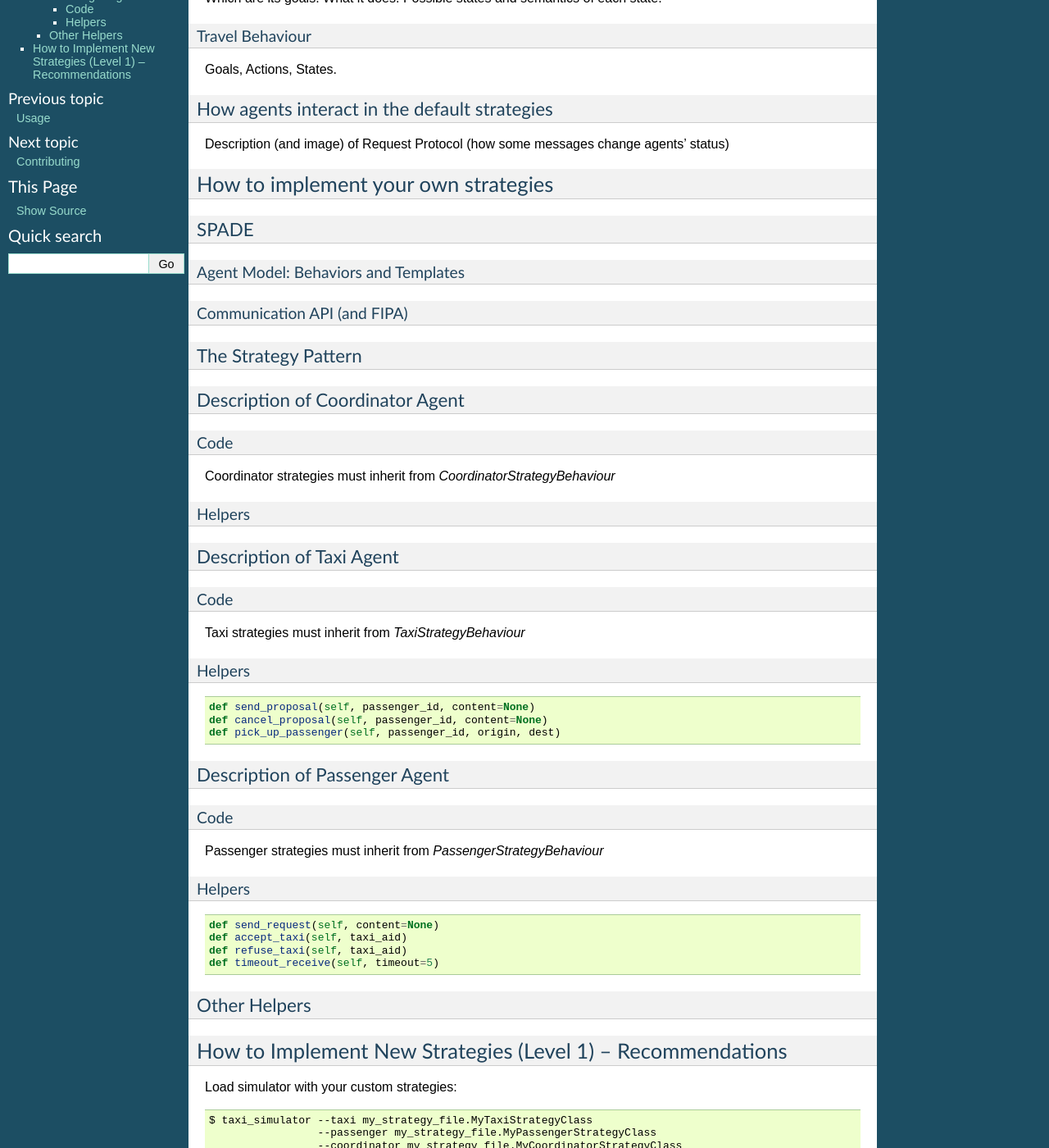
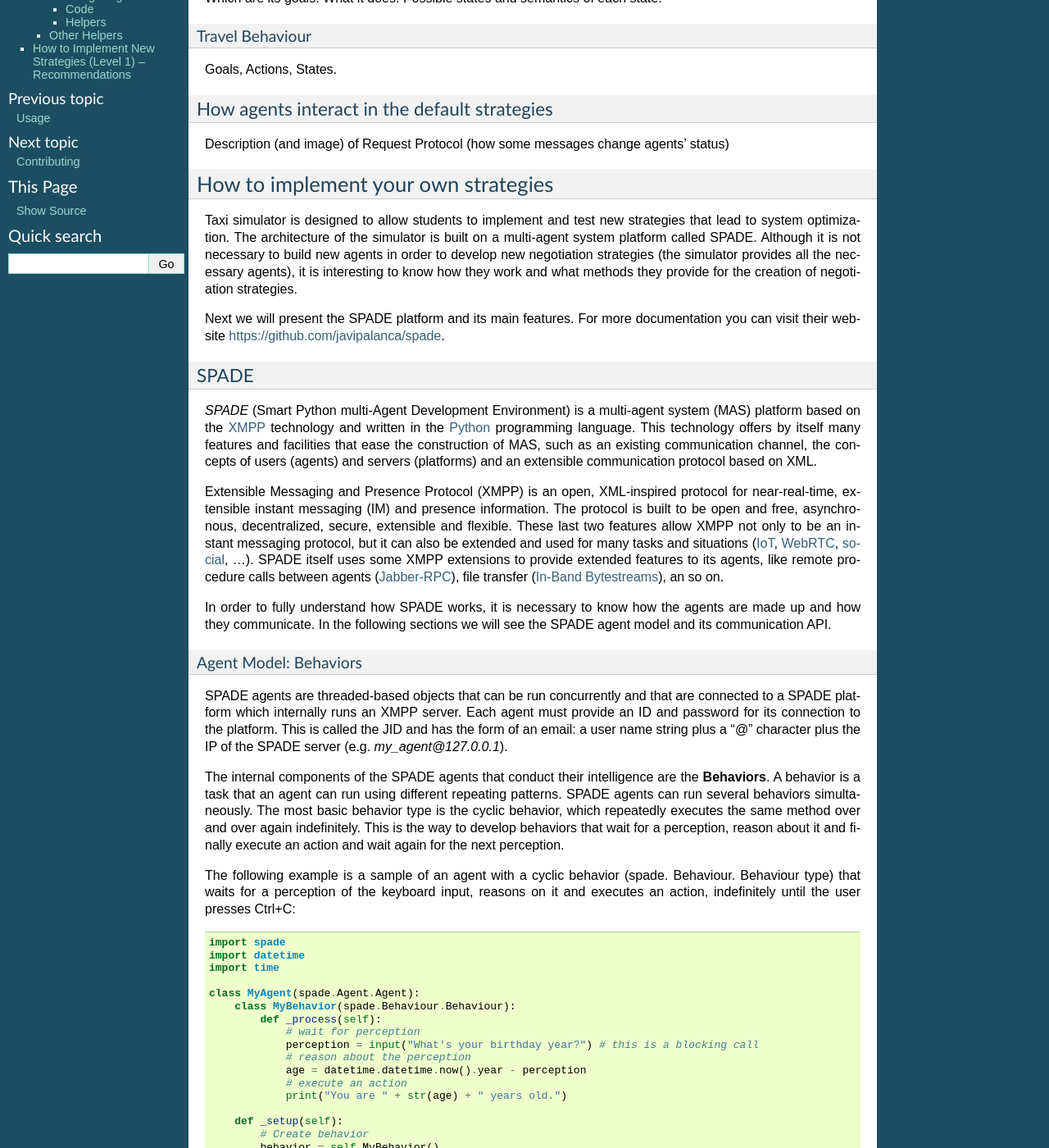
Before and after one commit to javipalanca/simfleet, a Sphinx documentation site: the page built from docs/develop.rst, in a window 1280 px wide and 1400 px high, scrolled down 695 px. Shown: the whole window at 82% size. Built offline with Sphinx 7.4.7, drawn with Linux system fonts in a browser that asks for light colours; pages that are not in the unit, such as notebooks, are missing from menus; some of the changed text lies outside the part shown.

Commit message:
SPADE behaviors docs written.

```diff
--- a/docs/develop.rst
+++ b/docs/develop.rst
@@ -48,16 +48,86 @@
 
 How to implement your own strategies
 ====================================
+Taxi simulator is designed to allow students to implement and test new strategies that lead to system optimization. The
+architecture of the simulator is built on a multi-agent system platform called SPADE. Although it is not necessary to
+build new agents in order to develop new negotiation strategies (the simulator provides all the necessary agents), it
+is interesting to know how they work and what methods they provide for the creation of negotiation strategies.
+
+Next we will present the SPADE platform and its main features. For more documentation you can visit their website
+https://github.com/javipalanca/spade.
 
 SPADE
 -----
+`SPADE` (Smart Python multi-Agent Development Environment) is a multi-agent system (MAS) platform based on the
+`XMPP <http://www.xmpp.org>`_ technology and written in the `Python <http://www.python.org/>`_ programming language.
+This technology offers by itself many features and facilities that ease the construction of MAS, such as an existing
+communication channel, the concepts of users (agents) and servers (platforms) and an extensible communication protocol
+based on XML.
 
-Agent Model: Behaviors and Templates
-~~~~~~~~~~~~~~~~~~~~~~~~~~~~~~~~~~~~
+Extensible Messaging and Presence Protocol (XMPP) is an open, XML-inspired protocol for near-real-time, extensible
+instant messaging (IM) and presence information. The protocol is built to be open and free, asynchronous, decentralized,
+secure, extensible and flexible. These last two features allow XMPP not only to be an instant messaging protocol, but
+it can also be extended and used for many tasks and situations (`IoT <https://xmpp.org/uses/internet-of-things.html>`_,
+`WebRTC <https://xmpp.org/uses/webrtc.html>`_, `social <https://xmpp.org/uses/social.html>`_, ...). SPADE itself uses
+some XMPP extensions to provide extended features to its agents, like remote procedure calls between agents
+(`Jabber-RPC <https://xmpp.org/extensions/xep-0009.html>`_), file transfer
+(`In-Band Bytestreams <https://xmpp.org/extensions/xep-0047.html>`_), an so on.
 
 
-Communication API (and FIPA)
-~~~~~~~~~~~~~~~~~~~~~~~~~~~~
+In order to fully understand how SPADE works, it is necessary to know how the agents are made up and how they
+communicate. In the following sections we will see the SPADE agent model and its communication API.
+
+Agent Model: Behaviors
+~~~~~~~~~~~~~~~~~~~~~~
+SPADE agents are threaded-based objects that can be run concurrently and that are connected to a SPADE platform which
+internally runs an XMPP server. Each agent must provide an ID and password for its connection to the platform. This is
+called the JID and has the form of an email: a user name string plus a "`@`" character plus the IP of the SPADE server
+(e.g. `my_agent@127.0.0.1`).
+
+The internal components of the SPADE agents that conduct their intelligence are the **Behaviors**. A behavior is a task
+that an agent can run using different repeating patterns. SPADE agents can run several behaviors simultaneously. The
+most basic behavior type is the cyclic behavior, which repeatedly executes the same method over and over again
+indefinitely. This is the way to develop behaviors that wait for a perception, reason about it and finally execute an
+action and wait again for the next perception.
+
+The following example is a sample of an agent with a cyclic behavior (spade. Behaviour. Behaviour type) that waits for
+a perception of the keyboard input, reasons on it and executes an action, indefinitely until the user presses Ctrl+C::
+
+    import spade
+    import datetime
+    import time
+
+    class MyAgent(spade.Agent.Agent):
+        class MyBehavior(spade.Behaviour.Behaviour):
+            def _process(self):
+                # wait for perception
+                perception = input("What's your birthday year?") # this is a blocking call
+                # reason about the perception
+                age = datetime.datetime.now().year - perception
+                # execute an action
+                print("You are " + str(age) + " years old.")
+
+        def _setup(self):
+            # Create behavior
+            behavior = self.MyBehavior()
+            # Register behavior in agent
+            self.addBehaviour(behavior)
+
+    if __name__ == "__main__":
+        a = MyAgent(agentjid="agent@127.0.0.1", password="secret")
+        a.start()
+        while True:
+            try:
+                time.sleep(1)
+            except KeyboardInterrupt:
+                break
+        a.stop()
+
+
+There are also other types of behaviors like one-shot behaviors, periodic behaviors, finite-state machine behaviors, etc.
+
+Communication API, Messages and Templates
+~~~~~~~~~~~~~~~~~~~~~~~~~~~~~~~~~~~~~~~~~
 
 
 The Strategy Pattern
```
Also changed, not shown: 1 other file.
